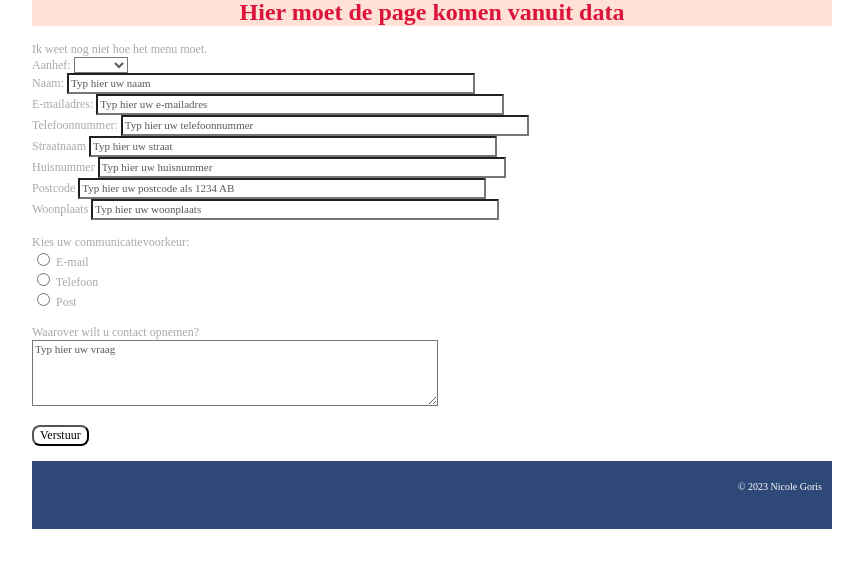
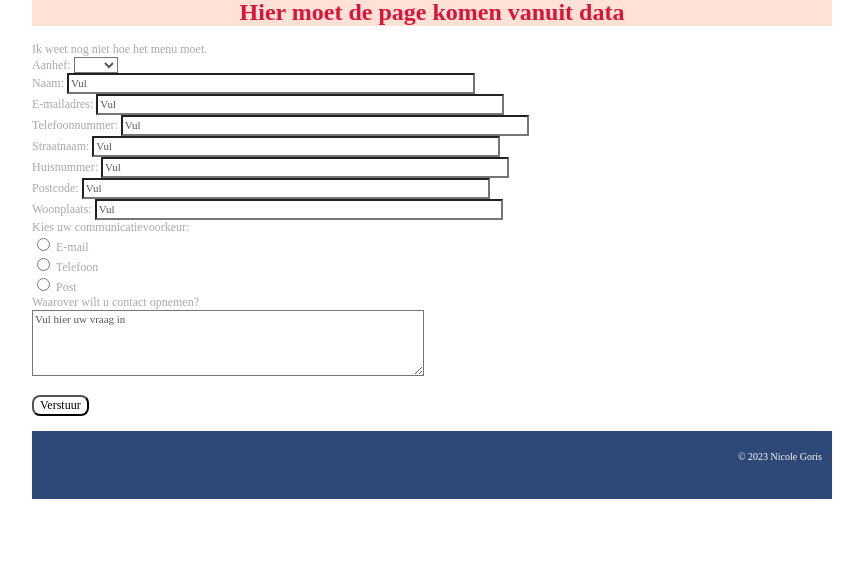
Before and after one commit to JeroenHeemskerk/educom-webshop-oop-1701178389, a PHP site: page /tests/test_contact_doc.php in a window 1280 px wide. Shown: the part 17-585 px from the top of the page, without its empty margins (208-1071 px from the left). Run offline with PHP 8.4, Linux system fonts and the light colour scheme; data that the repository does not hold is empty.

Commit message:
#4 contactformulier zichtbaar

```diff
--- a/css/stylesheet.css
+++ b/css/stylesheet.css
@@ -82,7 +82,7 @@ input, select, textarea {
     font-size: 12px;
 }
 
-.sw {
+.inputField {
     width: 400px;
 }
 
--- a/views/ContactDoc.php
+++ b/views/ContactDoc.php
@@ -2,58 +2,24 @@
 require_once "FormDoc.php";
 
 class ContactDoc extends FormDoc {
-    protected function showFormContent() {
-        echo '<div class="invoervelden">
-        <label for="salut">Aanhef:</label>
-            <select class="sel" id="salut" name="salut">
-                <option value=""></option>
-                <option value="man"' . ($data['salut'] == "man" ? 'selected="selected"' : ' ') . '>Dhr.</option>
-                <option value="woman"' . ($data['salut'] == "woman" ? 'selected="selected"' : ' ') . '>Mvr.</option>
-                <option value="different"' . ($data['salut'] == "different" ? 'selected="selected"' : ' ') . '>Anders</option>
-            </select>
-                <span class="error">' . $data['salutErr'] . '</span><br>
-        <label for="fname">Naam:</label>
-            <input class="sw" type="text" id="fname" name="name" placeholder="Typ hier uw naam" value="' . $data['name'] . '">
-            <span class="error">' . $data['nameErr'] . '</span><br>
-        <label for="email">E-mailadres:</label>
-            <input class="sw" type="text" id="email" name="email" placeholder="Typ hier uw e-mailadres" value="' . $data['email'] . '" >
-            <span class="error">' . $data['emailErr'] . '</span><br>
-        <label for="phone">Telefoonnummer:</label>
-            <input class="sw" type="text" id="phone" name="phone" placeholder="Typ hier uw telefoonnummer" value="' . $data['phone'] . '">
-            <span class="error">' . $data['phoneErr'] . '</span><br>
-        <label for="street">Straatnaam</label>
-            <input class="sw" type="text" id="street" name="street" placeholder="Typ hier uw straat" value="' . $data['street'] . '">
-            <span class="error">' . $data['streetErr'] . '</span><br>
-        <label for="strnr">Huisnummer</label>
-            <input class="sw" type="text" id="strnr" name="strnr" placeholder="Typ hier uw huisnummer" value="' . $data['strnr'] . '">
-            <span class="error">' . $data['strnrErr'] . '</span><br>
-        <label for="zpcd">Postcode</label>
-            <input class="sw" type="text" id="zpcd" name="zpcd" placeholder="Typ hier uw postcode als 1234 AB" value="' . $data['zpcd'] . '">
-            <span class="error">' . $data['zpcdErr'] . '</span><br>
-        <label for="resid">Woonplaats</label>
-            <input class="sw" type="text" id="resid" name="resid" placeholder="Typ hier uw woonplaats" value="' . $data['resid'] . '">
-            <span class="error">' . $data['residErr'] . '</span><br>
-        <br>
-    </div>
-    <div>
-    Kies uw communicatievoorkeur:<span class="error">' . $data['comErr'] . '</span><br>
-        <input type="radio" id="com_email" name="com" value="E-mail"' . ($data['com'] =="E-mail" ? 'checked = "checked"' : '') . '>
-            <label for="com_email">E-mail</label><br>
-        <input type="radio" id="phone" name="com" value="Phone"' . ($data['com'] =="Phone" ? 'checked = "checked"' : ' ') . '>
-            <label for="phone">Telefoon</label><br>
-        <input type="radio" id="mail" name="com" value="Mail"' . ($data['com'] =="Mail" ? 'checked = "checked"' : ' ') . '>
-            <label for="mail">Post</label><br>
-        <br>
-    </div>
-    <div class="invoervelden">
-    Waarover wilt u contact opnemen?<br>
-        <textarea class="sw" name="message" rows="4" cols="53" placeholder="Typ hier uw vraag">' . $data['message'] . '</textarea>
-        <span class="error">' . $data['messageErr'] . '</span><br>
-        <br>
-        <input class="knop" type="submit" Value="Verstuur">
-        <input type="hidden" name="page" value="contact">
-        <br><br>
-    </div>';
+    protected function showFormContent(){
+        $this->showFormField('salut', 'Aanhef:', 'select', '', array('man'=> 'Dhr.', 'woman'=> 'Mvr.'));
+        $this->showFormField('name', 'Naam:', 'text', 'Vul hier uw naam in');
+        $this->showFormField('email', 'E-mailadres:', 'email', 'Vul hier uw e-mailadres in');
+        $this->showFormField('tel', 'Telefoonnummer:', 'tel', 'Vul hier uw telefoonnummer in');
+        $this->showFormField('str', 'Straatnaam:', 'str', 'Vul hier uw straatnaam in');
+        $this->showFormField('strnr', 'Huisnummer:', 'strnr', 'Vul hier uw huisnummer in');
+        $this->showFormField('zpcd', 'Postcode:', 'zpcd', 'Vul hier uw postcode in');
+        $this->showFormField('resid', 'Woonplaats:', 'resid', 'Vul hier uw woonplaats in');
+        $this->showFormField('com', 'Kies uw communicatievoorkeur:', 'radio', '', '', '', '', array('email'=>'E-mail', 'phone'=>'Telefoon', 'mail'=>'Post'));
+        $this->showFormField('message', 'Waarover wilt u contact opnemen?', 'textarea', 'Vul hier uw vraag in', '', '4', '53');
+    }
+
+    protected function showContent() {
+        $this->showOpenForm();
+        $this->showFormContent();
+        $this->showFormButton('Verstuur', 'contact');
+        $this->showCloseForm();
     }
 }
 
--- a/views/FormDoc.php
+++ b/views/FormDoc.php
@@ -1,9 +1,9 @@
 <?php
 require_once "../views/BasicDoc.php";
 
- class FormDoc extends BasicDoc {
-    private function showOpenForm() {echo '<form action="index.php" method="POST"><div class="invoervelden">';}
-    private function showCloseForm() {echo '</div></form>';}
+ abstract class FormDoc extends BasicDoc {
+    protected function showOpenForm() {echo '<form action="index.php" method="POST"><div class="invoervelden">';}
+    protected function showCloseForm() {echo '</div></form>';}
 
     protected function showFormField($fieldName, $label, $type, $placeholder='', $options=NULL, $rows='', $cols='', $labels='' )
     {
@@ -29,25 +29,17 @@ require_once "../views/BasicDoc.php";
                 }
                 break;
             default:
-                echo '<input type=' . $type . ' id="' . $fieldName . '" name="' . $fieldName . '" placeholder=' . $placeholder . ' value="' . $currentValue . '">' . PHP_EOL;
+                echo '<input class="inputField" type=' . $type . ' id="' . $fieldName . '" name="' . $fieldName . '" placeholder=' . $placeholder . ' value="' . $currentValue . '">' . PHP_EOL;
                 break;
         }
         echo '<span class="error">' . $this->data[$fieldName . 'Err' ] . '</span></div>';
     }
 
-    protected function showFormContent(){
-        $this->showFormField('salut', 'Aanhef:', 'select', '', array('man'=> 'Dhr.', 'woman'=> 'Mvr.'));
-        $this->showFormField('name', 'Naam:', 'text', 'Vul hier uw naam in');
-        $this->showFormField('email', 'E-mailadres:', 'email', 'Vul hier uw naam in');
-        $this->showFormField('message', 'Waarover wilt u contact opnemen?', 'textarea', 'Vul hier uw vraag in', '', '4', '53');
-        $this->showFormField('com', 'Kies uw communicatievoorkeur:', 'radio', '', '', '', '', array('email'=>'E-mail', 'phone'=>'Telefoon', 'mail'=>'Post'));
+    protected function showFormButton($buttonValue, $pageValue)
+    {
+        echo    '<br><input class="knop" type= "submit" value="' . $buttonValue . '">' . PHP_EOL .
+                '<input type="hidden" name="page" value="' . $pageValue . '"><br><br>' . PHP_EOL;
     }
 
-    protected function showContent() {
-        $this->showOpenForm();
-        $this->showFormContent();
-        $this->showCloseForm();
-    }
 }
-
 ?>
```
Also changed, not shown: tests/test_contact_doc.php (+23 -1 lines).
